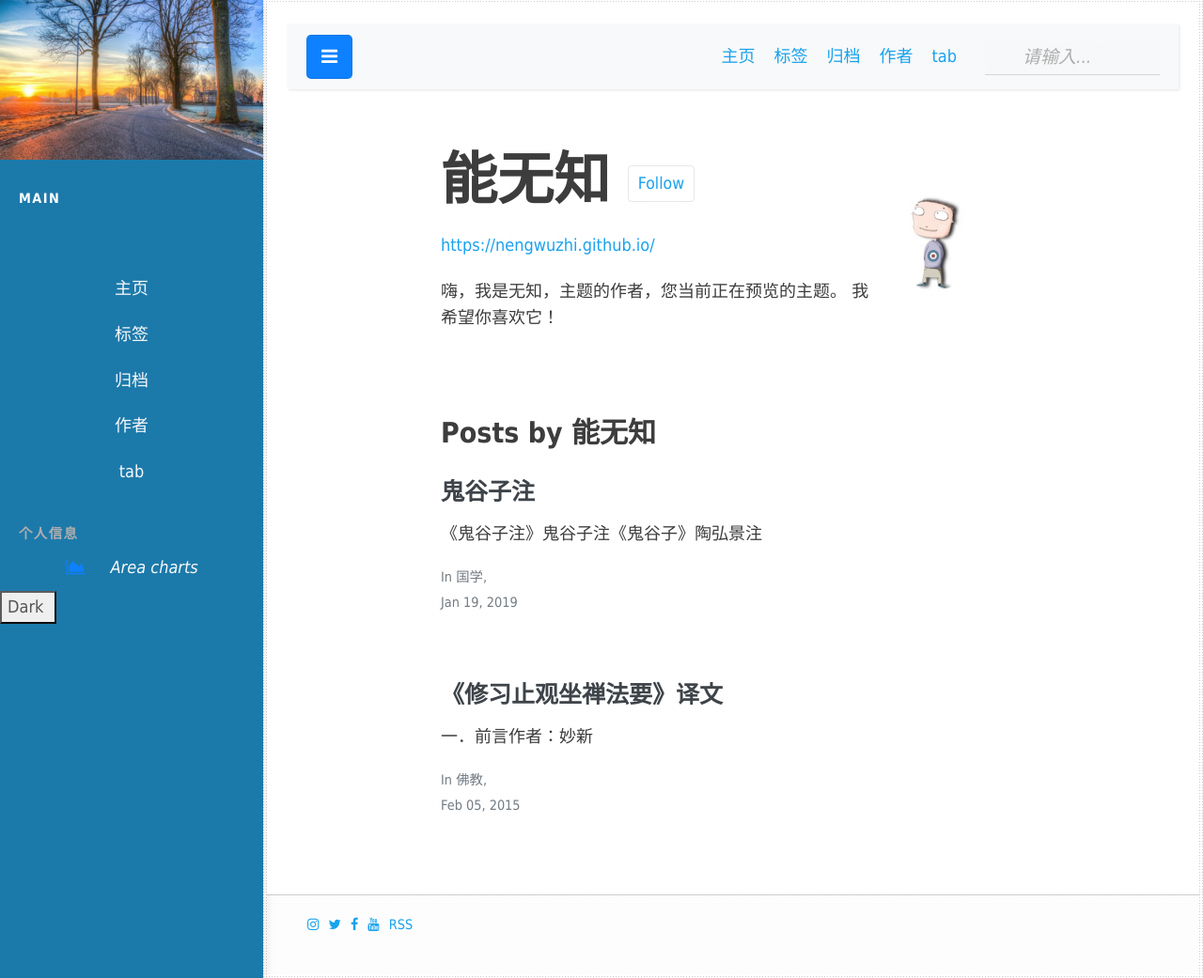
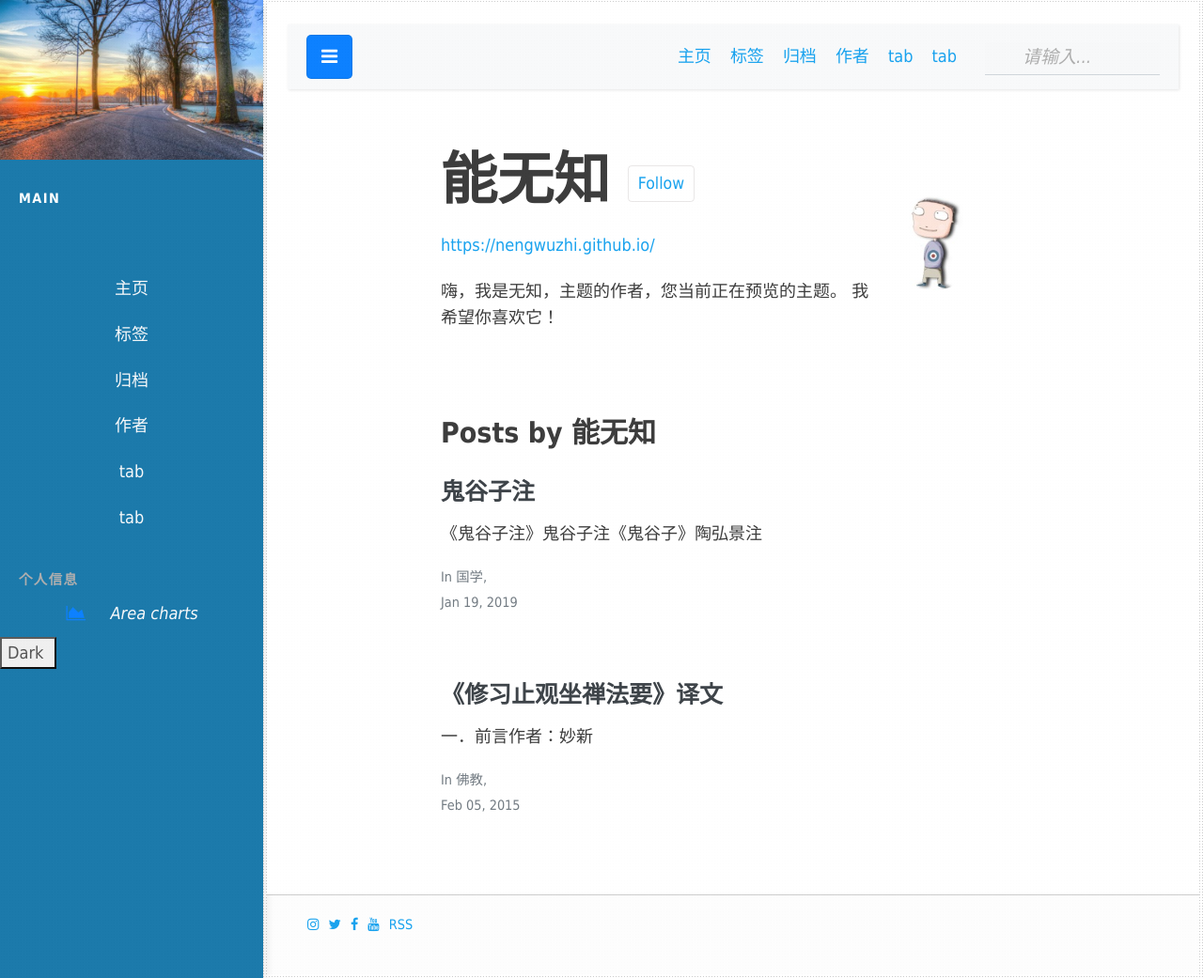
Before and after one commit to nengwuzhi/nengwuzhi.github.ioce, a Jekyll site: the page built from pages/author-author1.html, in a window 1280 px wide and 1041 px high. Shown: the whole window at 94% size. Built offline with Jekyll 4.4.1, drawn with Linux system fonts in a browser that asks for light colours; nearby versions of some CDN libraries.

Commit message:
Update _config.yml

```diff
--- a/_config.yml
+++ b/_config.yml
@@ -44,6 +44,8 @@ nav:
     - {title: 归档, description: 所有文章, url: 'https://nengwuzhi.github.io/archive/'}
     - {title: 作者, description: 关于作者, url: 'https://nengwuzhi.github.io/authors-list'}
     - {title: tab, description: tab, url: 'https://nengwuzhi.github.io/tab'}
+    - {title: tab, description: tab, url: 'https://nengwuzhi.github.io/dragula'}
+
 authors:
 
   author1:
```
